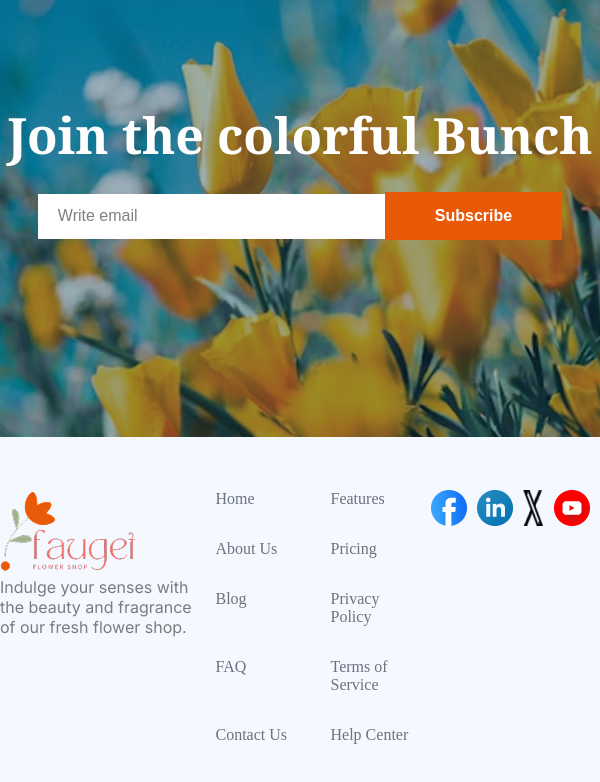
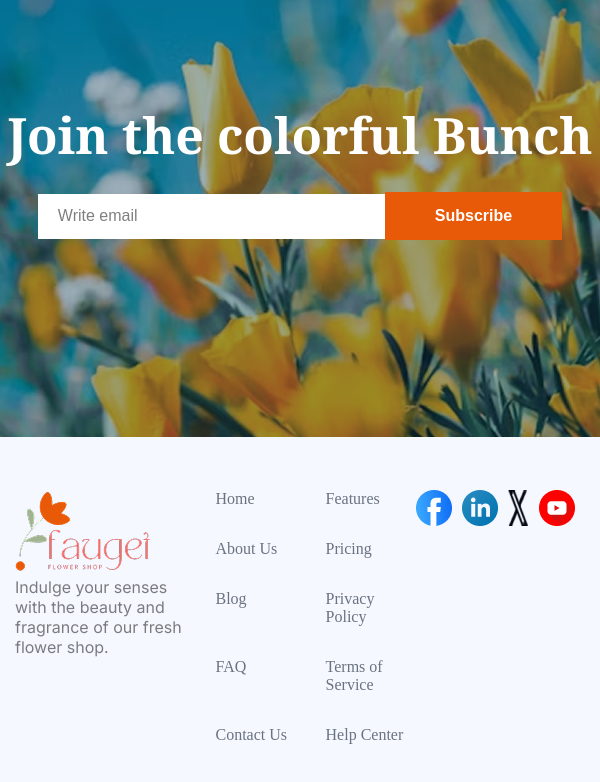
Before and after one commit to SHAONROY/second_assignment, a plain HTML site: page index.html in a window 600 px wide. Shown: the part 4574-5356 px from the top of the page. Drawn offline with Linux system fonts and the light colour scheme.

Commit message:
add some Correction

```diff
--- a/css/responsive.css
+++ b/css/responsive.css
@@ -217,4 +217,7 @@
   .banner-text {
     margin: 0px 15px;
   }
+  .footer {
+    margin: 0px 15px;
+  }
 }
```
